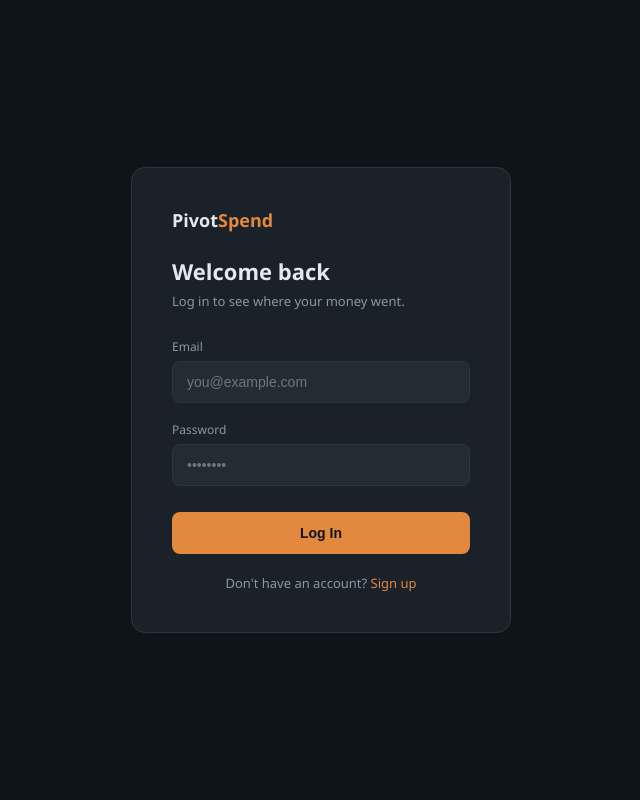
After one commit to ZachOG10/expense_tracker, a Flask app: template templates/login.html in a window 1280 px wide. The commit adds this page. Shown: the whole page, without its empty margins (319-959 px from the left). Run offline with Flask 3, Linux system fonts and the light colour scheme; the template is opened without the code that fills it, so the values that code supplies are empty.

Commit message:
pivotspend

```diff
--- /dev/null
+++ b/templates/login.html
@@ -0,0 +1,146 @@
+<!DOCTYPE html>
+<html lang="en">
+<head>
+    <meta charset="UTF-8">
+    <title>Log In — PivotSpend</title>
+    <style>
+        :root {
+            --bg: #0f1419;
+            --surface: #1a2128;
+            --surface-light: #232b33;
+            --border: #2d3640;
+            --text: #e4e9ee;
+            --text-dim: #8b96a3;
+            --orange: #e2883f;
+            --orange-dim: #c06f2d;
+        }
+
+        * { margin: 0; padding: 0; box-sizing: border-box; }
+
+        body {
+            background: var(--bg);
+            color: var(--text);
+            font-family: 'Segoe UI', system-ui, sans-serif;
+            min-height: 100vh;
+            display: flex;
+            align-items: center;
+            justify-content: center;
+            padding: 40px 20px;
+        }
+
+        .login-box {
+            background: var(--surface);
+            border: 1px solid var(--border);
+            border-radius: 14px;
+            padding: 40px;
+            width: 100%;
+            max-width: 380px;
+        }
+
+        .brand {
+            font-size: 18px;
+            font-weight: 700;
+            margin-bottom: 24px;
+        }
+
+        .brand span { color: var(--orange); }
+
+        .login-box h1 {
+            font-size: 22px;
+            font-weight: 700;
+            margin-bottom: 6px;
+        }
+
+        .login-box p.subtitle {
+            color: var(--text-dim);
+            font-size: 13px;
+            margin-bottom: 28px;
+        }
+
+        .error {
+            background: rgba(91, 155, 213, 0.12);
+            border: 1px solid #5b9bd5;
+            color: #5b9bd5;
+            border-radius: 8px;
+            padding: 10px 14px;
+            font-size: 13px;
+            margin-bottom: 18px;
+        }
+
+        .field { margin-bottom: 18px; }
+
+        .field label {
+            display: block;
+            font-size: 12px;
+            color: var(--text-dim);
+            margin-bottom: 6px;
+        }
+
+        .field input {
+            width: 100%;
+            background: var(--surface-light);
+            border: 1px solid var(--border);
+            border-radius: 8px;
+            padding: 12px 14px;
+            color: var(--text);
+            font-size: 14px;
+        }
+
+        .field input:focus {
+            outline: none;
+            border-color: var(--orange);
+        }
+
+        button {
+            width: 100%;
+            background: var(--orange);
+            color: #0f1419;
+            border: none;
+            border-radius: 8px;
+            padding: 13px;
+            font-weight: 700;
+            font-size: 14px;
+            cursor: pointer;
+            margin-top: 8px;
+        }
+
+        button:hover { background: var(--orange-dim); }
+
+        .footer-link {
+            text-align: center;
+            margin-top: 20px;
+            font-size: 13px;
+            color: var(--text-dim);
+        }
+
+        .footer-link a { color: var(--orange); text-decoration: none; }
+    </style>
+</head>
+<body>
+    <div class="login-box">
+        <div class="brand">Pivot<span>Spend</span></div>
+        <h1>Welcome back</h1>
+        <p class="subtitle">Log in to see where your money went.</p>
+
+        {% if error %}
+        <div class="error">{{ error }}</div>
+        {% endif %}
+
+        <form method="POST" action="/login">
+            <div class="field">
+                <label>Email</label>
+                <input type="email" name="email" placeholder="you@example.com" required>
+            </div>
+            <div class="field">
+                <label>Password</label>
+                <input type="password" name="password" placeholder="••••••••" required>
+            </div>
+            <button type="submit">Log In</button>
+        </form>
+
+        <div class="footer-link">
+            Don't have an account? <a href="/signup">Sign up</a>
+        </div>
+    </div>
+</body>
+</html>
```
Also changed, not shown: templates/index.html (+69 -52 lines), templates/signup.html (+14 -0 lines).
